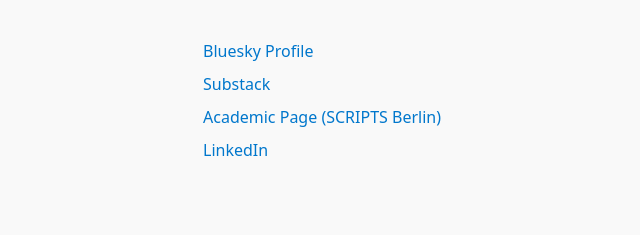
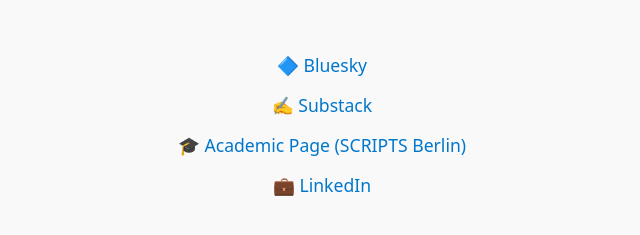
Before and after one commit to Alexanderjklein/landing, a plain HTML site: page index.html in a window 1280 px wide. Shown: the part 107-342 px from the top of the page, without its empty margins (318-958 px from the left). Drawn offline with Linux system fonts and the light colour scheme.

Commit message:
Update index.html

```diff
--- a/index.html
+++ b/index.html
@@ -16,19 +16,23 @@
     }
     h1 {
       font-size: 2.2rem;
-      margin-bottom: 1rem;
+      margin-bottom: 1.5rem;
     }
     ul {
       list-style: none;
       padding: 0;
+      max-width: 400px;
+      width: 100%;
     }
     li {
-      margin: 0.7rem 0;
+      margin: 1rem 0;
+      text-align: center;
     }
     a {
       text-decoration: none;
       color: #0077cc;
       font-weight: 500;
+      font-size: 1.1rem;
     }
     a:hover {
       text-decoration: underline;
@@ -38,10 +42,10 @@
 <body>
   <h1>Alexander J. Klein</h1>
   <ul>
-    <li><a href="https://bsky.app/profile/alexanderjklein.eu" target="_blank">Bluesky Profile</a></li>
-    <li><a href="https://substack.com/@alexanderjklein?utm_source=user-menu" target="_blank">Substack</a></li>
-    <li><a href="https://www.scripts-berlin.eu/birt/bgts/bgts_people/phd-students/Klein/index.html" target="_blank">Academic Page (SCRIPTS Berlin)</a></li>
-    <li><a href="https://de.linkedin.com/in/alexander-j-klein" target="_blank">LinkedIn</a></li>
+    <li><a href="https://bsky.app/profile/alexanderjklein.eu" target="_blank">🔷 Bluesky</a></li>
+    <li><a href="https://substack.com/@alexanderjklein?utm_source=user-menu" target="_blank">✍️ Substack</a></li>
+    <li><a href="https://www.scripts-berlin.eu/birt/bgts/bgts_people/phd-students/Klein/index.html" target="_blank">🎓 Academic Page (SCRIPTS Berlin)</a></li>
+    <li><a href="https://linkedin.com/in/alexander-j-klein" target="_blank">💼 LinkedIn</a></li>
   </ul>
 </body>
 </html>
```
